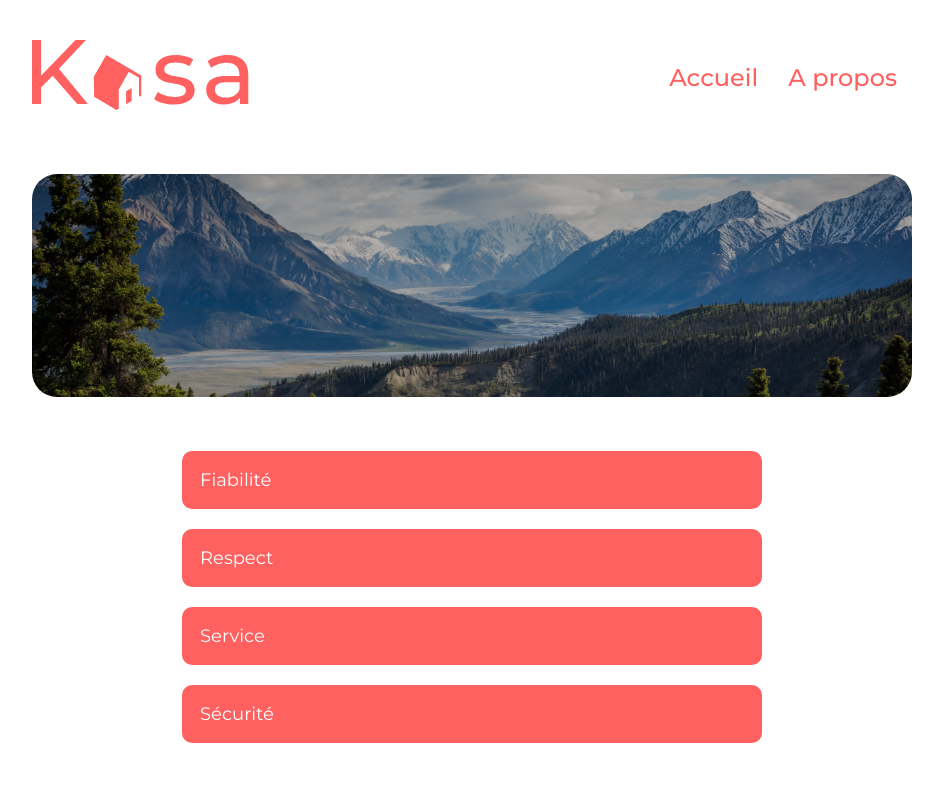
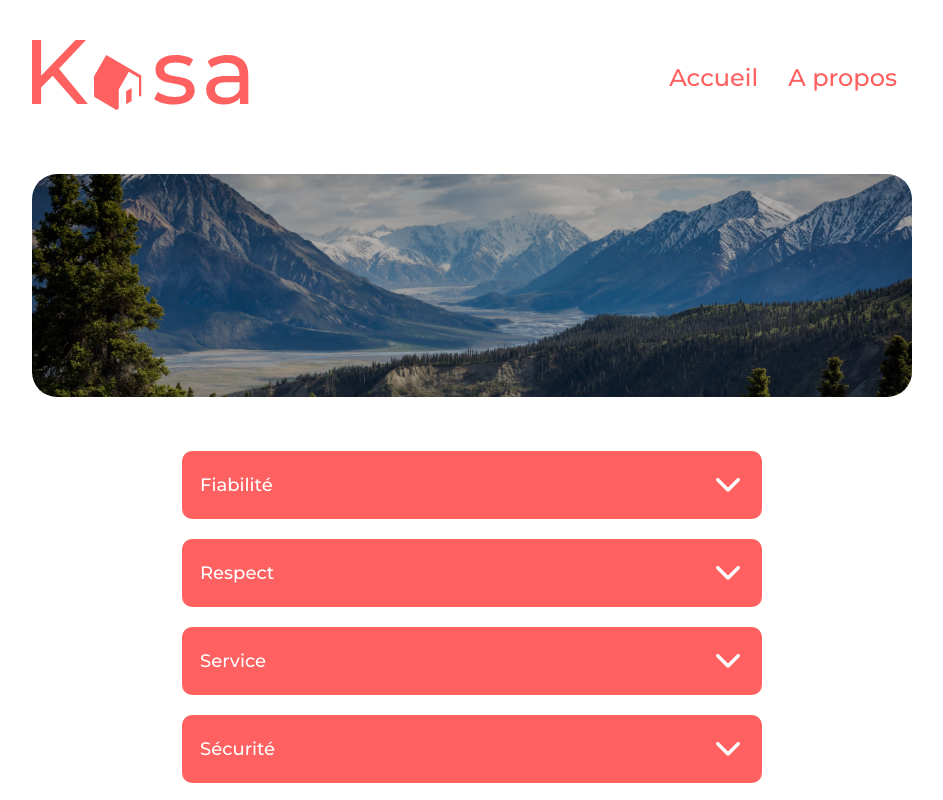
Before and after one commit to inesder/Kasa, a React (Create React App) app: page /about in a window 1280 px wide. Shown: the top 800 px of the page, without its empty margins (168-1111 px from the left). Built offline with nearby package versions, Linux system fonts and the light colour scheme.

Commit message:
add arrow to collapsible

```diff
--- a/src/components/Collapsible/index.jsx
+++ b/src/components/Collapsible/index.jsx
@@ -1,9 +1,13 @@
 import styled, { css } from 'styled-components'
 import { useState } from 'react';
 import colors from '../../utils/style/colors';
+import BottomArrow from '../../assets/bottom.png'
+import UpArrow from '../../assets/top.png'
 
 const CollapseButton = styled.button`
   background-color: ${colors.primary};
+  justify-content: space-between;
+  align-items: center;
   color: white;
   cursor: pointer;
   padding: 18px;
@@ -13,6 +17,8 @@ const CollapseButton = styled.button`
   outline: none;
   font-size: 18px;
   border-radius:10px;
+  display:flex;
+  font-weight: 500;
 `;
 
 const CollapseContent = styled.div`
@@ -32,6 +38,10 @@ ${({ active }) =>
   `}
 `;
 
+const ArrowImage = styled.img`
+
+`;
+
 
 const Collapse = ({ title, children }) => {
   const [isOpen, setIsOpen] = useState(false);
@@ -43,10 +53,12 @@ const Collapse = ({ title, children }) => {
   return (
   <div>
       <CollapseButton active={isOpen} onClick={handleToggle}>
-        {title}
+        <span>{title}</span>
+        <ArrowImage src={isOpen ? UpArrow : BottomArrow} alt="Toggle collapse"/>
       </CollapseButton>
       <CollapseContent active={isOpen}>{children}</CollapseContent>
     </div>
+
   );
 };
 
```
Also changed, not shown: src/assets/bottom.png (added), src/assets/top.png (added).
